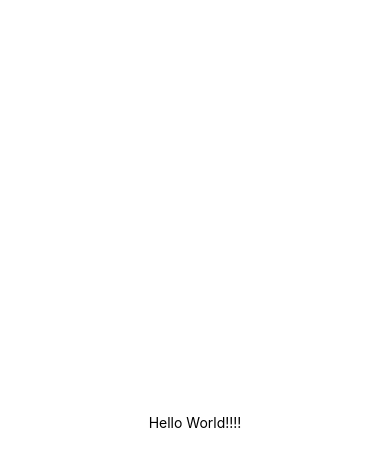
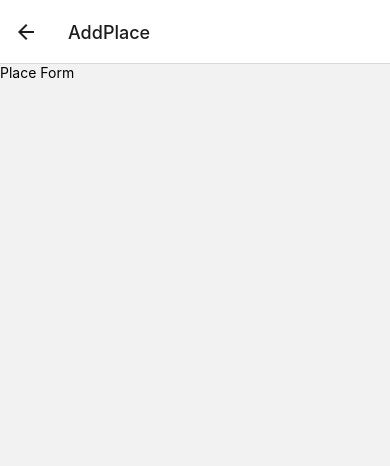
Before and after one commit to Uthaeus/device-features-app, a React Native app: screen /AddPlace in a window 390 px wide. Shown: the top 466 px of the page. Built offline with nearby package versions, Linux system fonts and the light colour scheme.

Commit message:
installed react native navigation, began creating nav in app.js, created initial placeform component

```diff
--- a/App.js
+++ b/App.js
@@ -1,20 +1,22 @@
 import { StatusBar } from 'expo-status-bar';
-import { StyleSheet, Text, View } from 'react-native';
+import { NavigationContainer } from '@react-navigation/native';
+import { createNativeStackNavigator } from '@react-navigation/native-stack';
+
+import AllPlaces from './screens/AllPlaces';
+import AddPlace from './screens/AddPlace';
+
+const Stack = createNativeStackNavigator();
 
 export default function App() {
   return (
-    <View style={styles.container}>
-      <Text>Hello World!!!!</Text>
-      <StatusBar style="auto" />
-    </View>
+    <>
+      <StatusBar style='dark' />
+      <NavigationContainer>
+        <Stack.Navigator>
+          <Stack.Screen name='AllPlaces' component={AllPlaces} />
+          <Stack.Screen name='AddPlace' component={AddPlace} />
+        </Stack.Navigator>
+      </NavigationContainer>
+    </>
   );
 }
-
-const styles = StyleSheet.create({
-  container: {
-    flex: 1,
-    backgroundColor: '#fff',
-    alignItems: 'center',
-    justifyContent: 'center',
-  },
-});
--- /dev/null
+++ b/components/Places/PlaceForm.js
@@ -0,0 +1,12 @@
+import { Text, View } from "react-native";
+
+
+function PlaceForm() {
+    return (
+        <View>
+            <Text>Place Form</Text>
+        </View>
+    );
+}
+
+export default PlaceForm;
--- a/package.json
+++ b/package.json
@@ -10,6 +10,8 @@
     "eject": "expo eject"
   },
   "dependencies": {
+    "@react-navigation/native": "^6.1.6",
+    "@react-navigation/native-stack": "^6.9.12",
     "expo": "~44.0.0",
     "expo-status-bar": "~1.2.0",
     "react": "17.0.1",
--- a/screens/AddPlace.js
+++ b/screens/AddPlace.js
@@ -0,0 +1,8 @@
+import PlaceForm from "../components/Places/PlaceForm";
+
+
+function AddPlace() {
+    return <PlaceForm />;
+}
+
+export default AddPlace;
```
Also changed, not shown: 1 other file (tests, documents, lock files or other folders).
